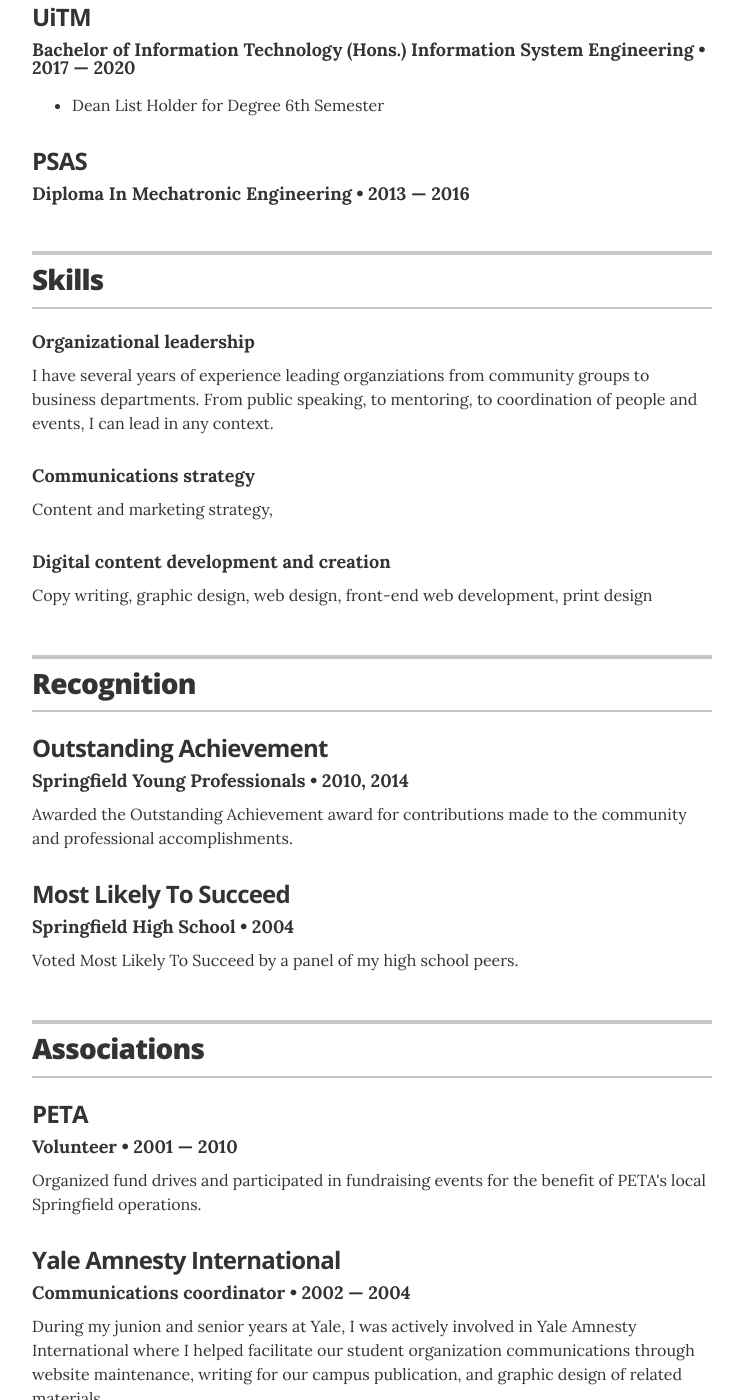
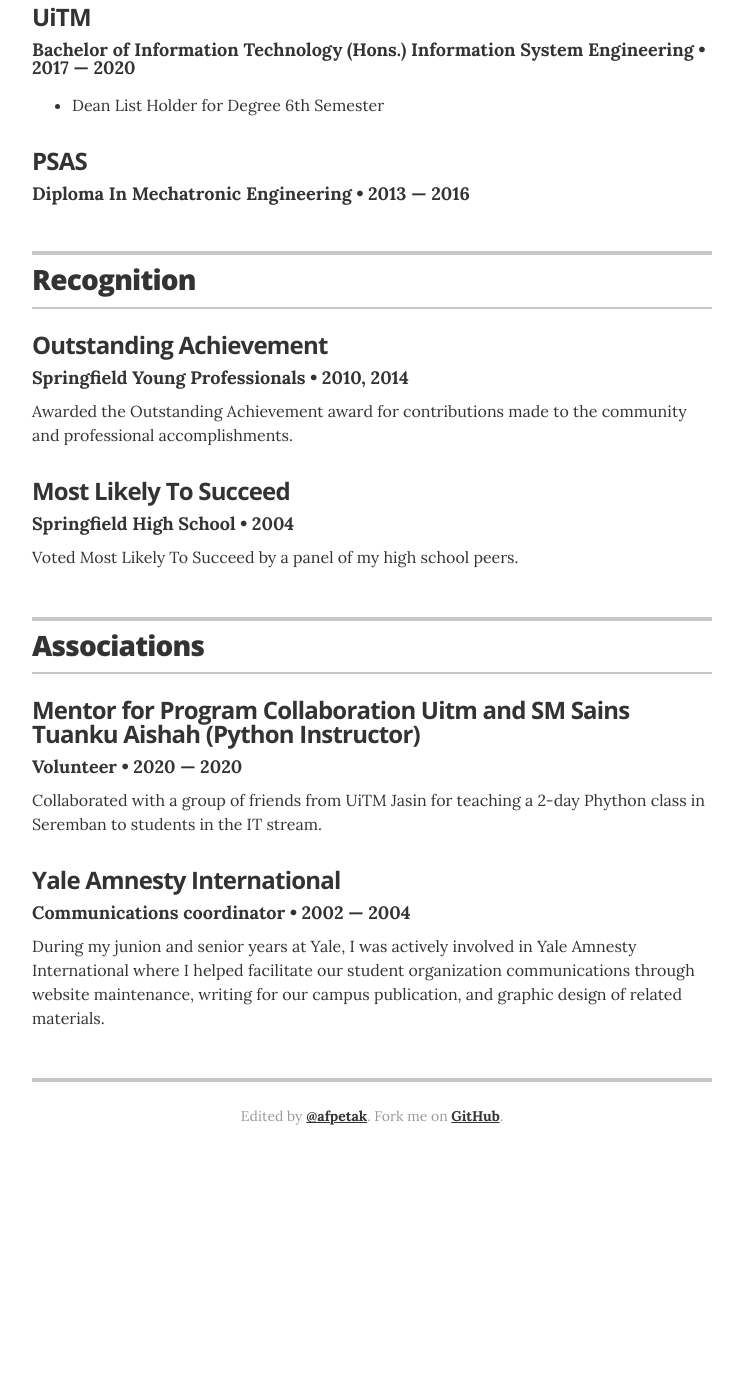
Before and after one commit to afiffirdaus/resume, a Jekyll site: the page built from index.html, in a window 1280 px wide and 1400 px high, scrolled down 1574 px. Shown: the whole window, without its empty margins (268-1011 px from the left). Built offline with Jekyll 4.4.1, drawn with Linux system fonts in a browser that asks for light colours; after the commit the page ends 2749 px from its top, so only the background shows below that; some of the changed text lies outside the part shown.

Commit message:
update new

```diff
--- a/CNAME
+++ b/CNAME
@@ -1 +1 @@
-resume-template.joelglovier.com
+resume-template
--- a/_data/associations.yml
+++ b/_data/associations.yml
@@ -1,11 +1,11 @@
 # Associations
 # comment out the urls if you do not wish to display them
 
-- organization: PETA
+- organization: Mentor for Program Collaboration Uitm and SM Sains Tuanku Aishah (Python Instructor)
   role: Volunteer
-  year: 2001 &mdash; 2010
+  year: 2020 &mdash; 2020
   #url: https://www.peta.org/
-  summary: Organized fund drives and participated in fundraising events for the benefit of PETA's local Springfield operations.
+  summary: Collaborated with a group of friends from UiTM Jasin for teaching a 2-day Phython class in Seremban to students in the IT stream.
 
 
 - organization: Yale Amnesty International
--- a/_layouts/resume.html
+++ b/_layouts/resume.html
@@ -118,9 +118,9 @@
       {% endif %}
 
 
-      {% if site.resume_section_skills %}
+      <!-- {% if site.resume_section_skills %} -->
       <!-- begin Skills -->
-      <section class="content-section">
+      <!-- <section class="content-section">
 
         <header class="section-header">
           <h2>Skills</h2>
@@ -132,9 +132,9 @@
         </div>
         {% endfor %}
 
-      </section>
+      </section> -->
       <!-- end Skills -->
-      {% endif %}
+      <!-- {% endif %} -->
 
       {% if site.resume_section_recognition %}
       <!-- begin Recognition -->
@@ -175,10 +175,10 @@
       </section>
       <!-- end Associations -->
       {% endif %}
-
-      {% if site.resume_section_interests %}
+<!--
+      {% if site.resume_section_interests %} -->
       <!-- begin Interests -->
-      <section class="content-section">
+      <!-- <section class="content-section">
 
         <header class="section-header">
           <h2>Outside Interests</h2>
@@ -192,29 +192,29 @@
           </ul>
         </div>
 
-      </section>
+      </section> -->
       <!-- end Interests -->
       {% endif %}
-
-      {% if site.resume_section_links %}
+<!--
+      {% if site.resume_section_links %} -->
       <!-- begin Links -->
-      <section class="content-section">
+      <!-- <section class="content-section">
 
         <header class="section-header">
           <h2>Additional Links</h2>
-        </header>
-
+        </header> -->
+<!--
         <div class="resume-item">
           <ul class="resume-item-list">
             {% for link in site.data.links %}
             <li><a href={{ link.url }} itemprop="url">{{ link.description }}</a></li>
             {% endfor %}
           </ul>
-        </div>
+        </div> -->
 
-      </section>
+      <!-- </section> -->
       <!-- end Links -->
-      {% endif %}
+      <!-- {% endif %} -->
 
       {% if site.resume_print_social_links %}
       <!-- begin Print Social Links -->
```
Also changed, not shown: 1 other file.
